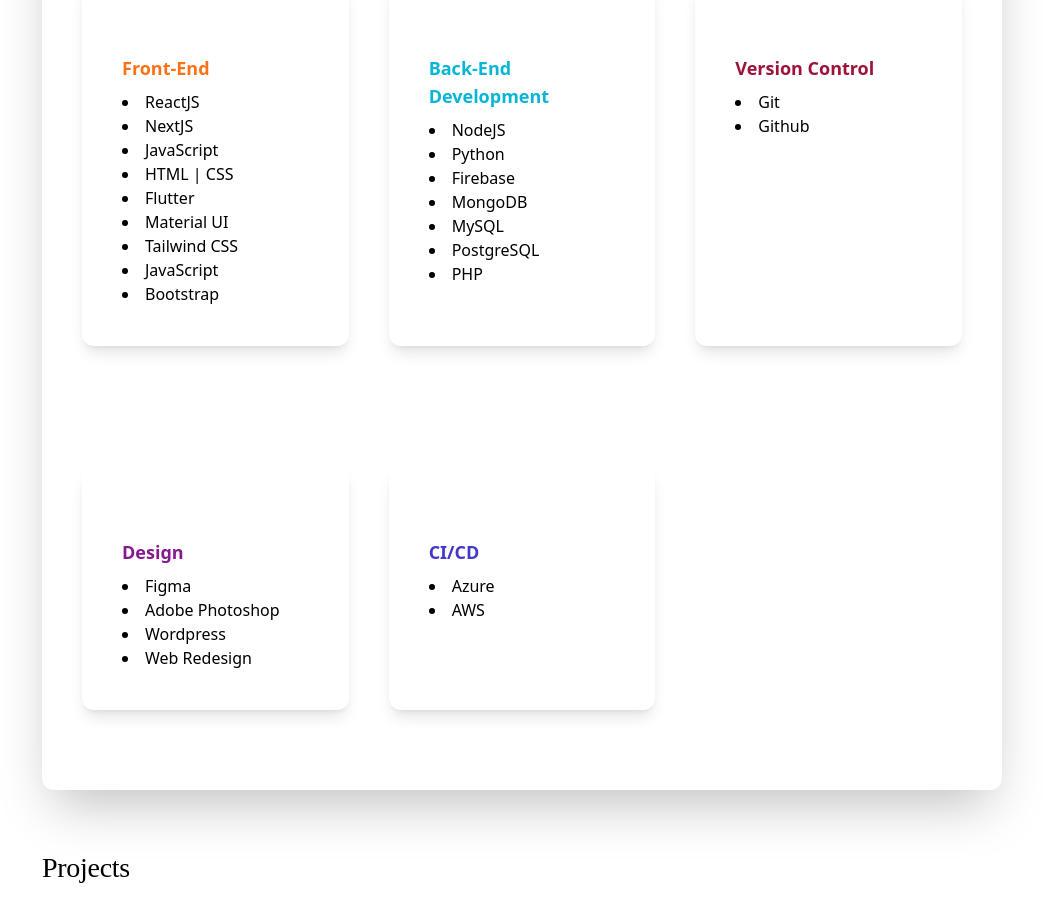
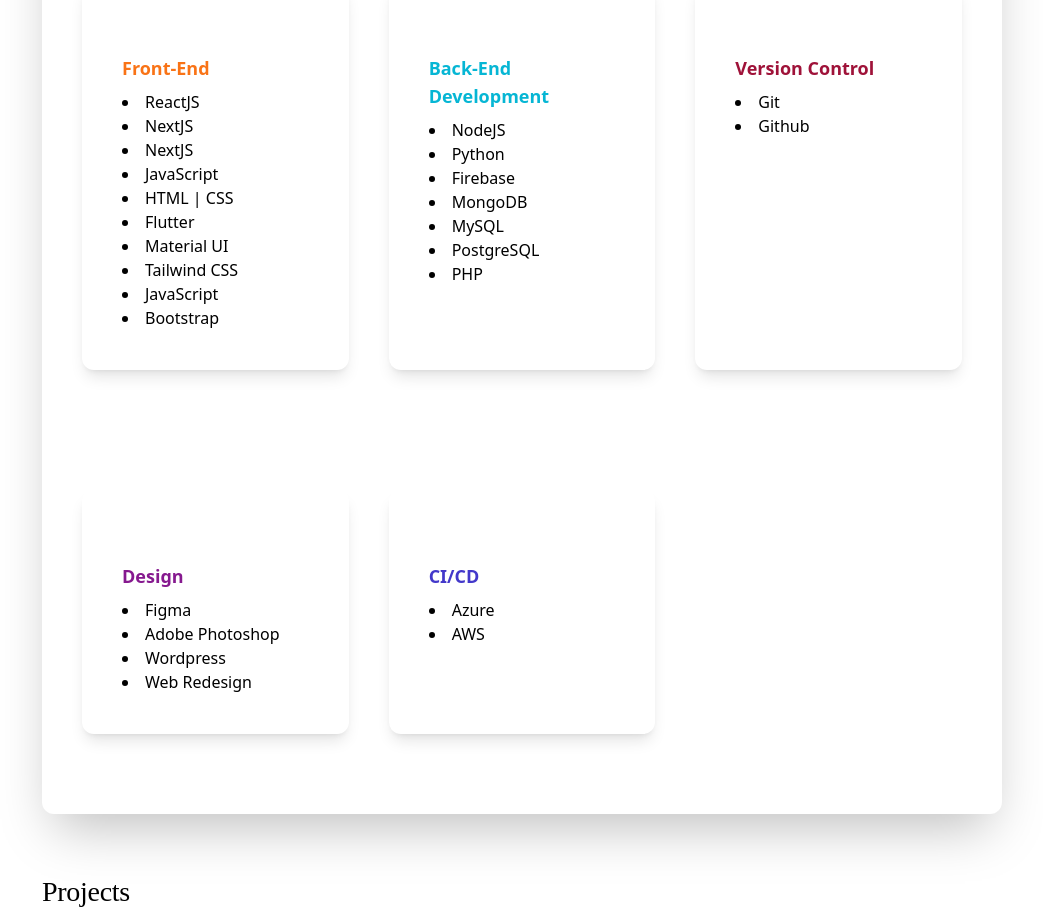
Before and after one commit to theali29/portfolio, a Next.js app: page / in a window 1280 px wide. Shown: the part 1500-2417 px from the top of the page, without its empty margins (118-1161 px from the left). Built offline with nearby package versions, Linux system fonts and the light colour scheme.

Commit message:
Modified List

```diff
--- a/app/page.js
+++ b/app/page.js
@@ -202,6 +202,7 @@
               <ul className='list-disc list-inside'>
                 <li>ReactJS</li>
                 <li>NextJS</li>
+                <li>NextJS</li>
                 <li>JavaScript</li>
                 <li>HTML | CSS</li>
                 <li>Flutter</li>
```
